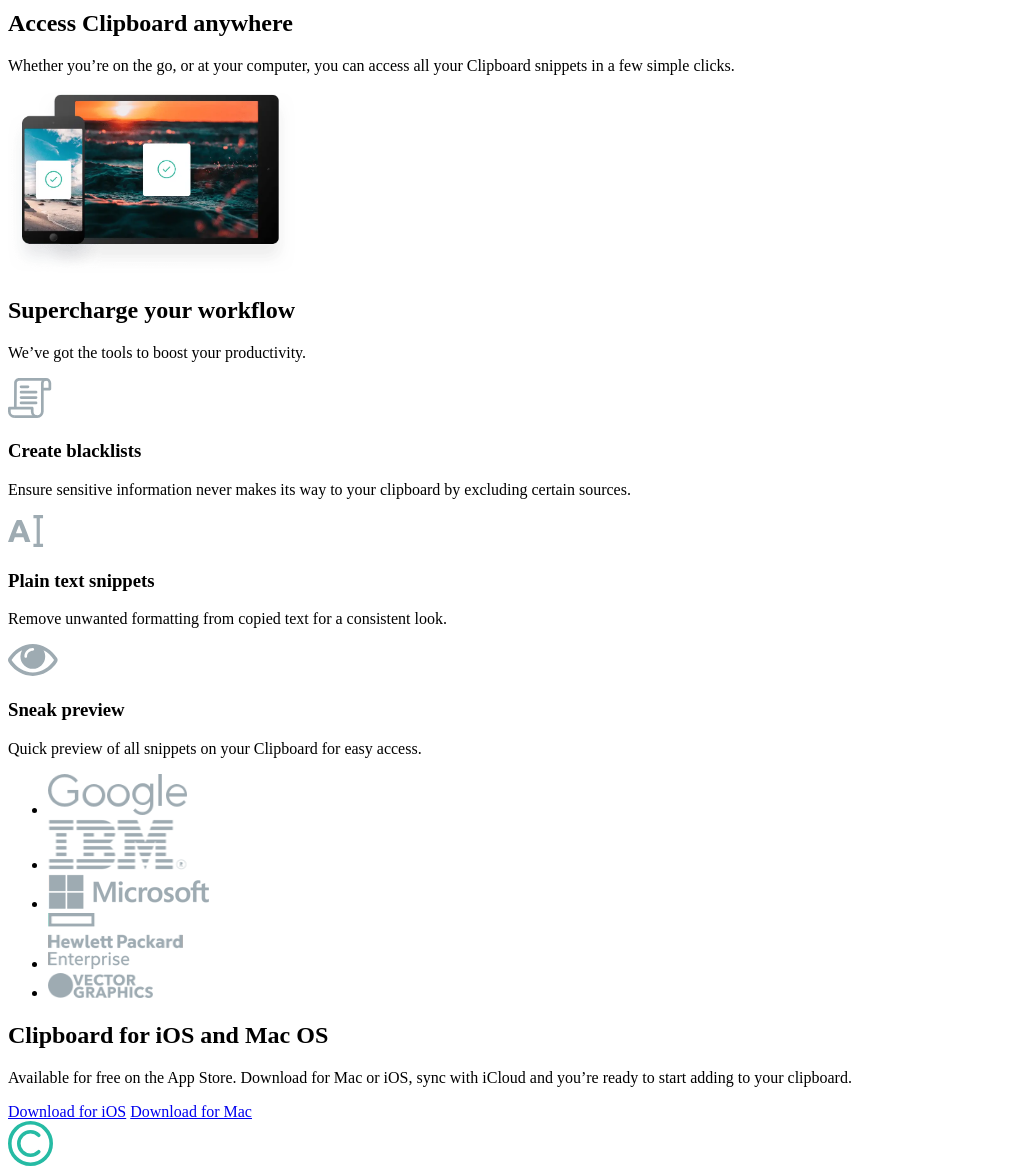
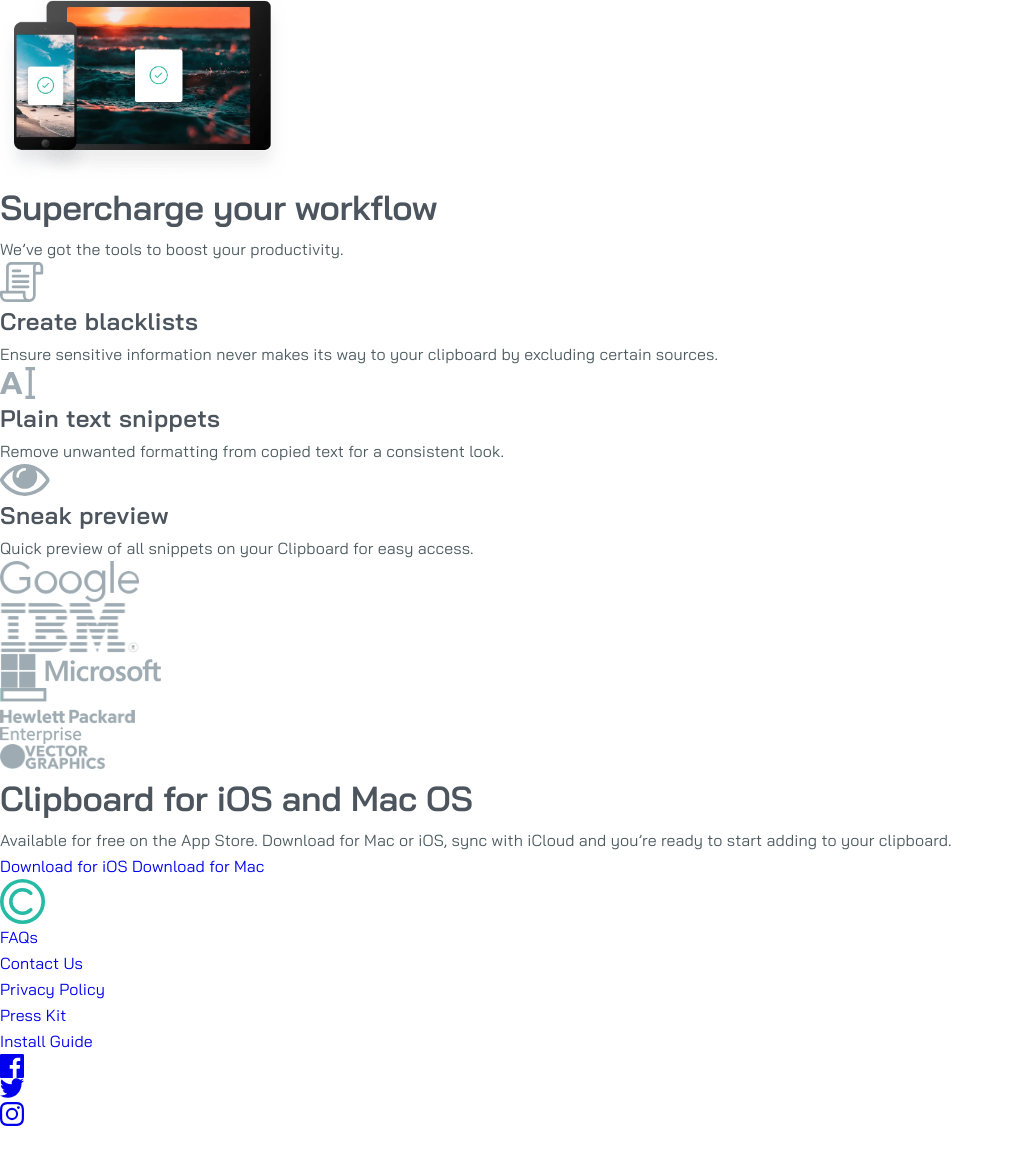
Before and after one commit to DocForLoop/clipboard-landing-page, a website built with Vite: page index.html in a window 1280 px wide. Shown: the part 859-2031 px from the top of the page, without its empty margins (0-1014 px from the left). After the commit the page ends 1992 px from the top, so only its background shows below. Built offline with nearby package versions, Linux system fonts and the light colour scheme.

Commit message:
Add basic CSS style

```diff
--- a/src/scss/global/_base.scss
+++ b/src/scss/global/_base.scss
@@ -0,0 +1,63 @@
+html {
+    font-size: 100%;
+}
+
+*, *::before, *::after {
+    box-sizing: border-box;
+}
+
+* {
+    margin: 0;
+    padding: 0;
+}
+
+body {
+    font-family: var(--ff-primary);
+    font-size: var(--fs-body-text-2);
+    font-weight: var(--fw-1);
+    line-height: var(--lh-secondary);
+    letter-spacing: var(--ls-body-1);
+    color: var(--clr-text-secondary);
+}
+
+h1, h2, h3 {
+    color: var(--clr-text-primary);
+    font-weight: var(--fw-2);
+}
+
+h1 {
+    font-size: var(--fs-h1);
+    line-height: var(--lh-primary);
+    letter-spacing: var(--ls-h1);
+}
+
+h2 {
+    font-size: var(--fs-h2);
+    letter-spacing: var(--ls-h2);
+}
+
+h3 {
+    font-size: var(--fs-h3);
+    letter-spacing: var(--ls-h3);
+}
+
+p, li, figcaption {
+    text-wrap: pretty;
+}
+
+img, picture, video, canvas, svg {
+    display: block;
+    max-inline-size: 100%;
+}
+
+p, h1, h2, h3, h4, h5, h6 {
+    overflow-wrap: break-word;
+}
+
+h1, h2, h3, h4, h5, h6 {
+    text-wrap: balance;
+}
+
+a, a:visited, a:active {
+    text-decoration: none;
+}
--- a/src/scss/global/_colors.scss
+++ b/src/scss/global/_colors.scss
@@ -0,0 +1,7 @@
+:root {
+    --clr-primary: hsl(170, 65%, 31%);
+    --clr-secondary: hsl(233, 100%, 65%);
+    --clr-text-primary: hsl(210, 10%, 33%);
+    --clr-text-secondary: hsl(196, 11%, 34%);
+    --clr-text-light: hsl(0, 0, 100%);
+}
--- a/src/scss/global/_mixins.scss
+++ b/src/scss/global/_mixins.scss
@@ -1 +1,13 @@
 @use './functions' as *;
+
+@mixin button($bg-color, $pad-inline) {
+    color: var(--clr-text-light);
+    font-size: var(--fs-button);
+    font-weight: var(--fw-2);
+    line-height: var(--lh-secondary);
+    letter-spacing: var(--ls-button);
+    border-radius: rem(28);
+    background-color: $bg-color;
+    padding-block: 13px;
+    padding-inline: $pad-inline;
+}
--- a/src/scss/global/_typography.scss
+++ b/src/scss/global/_typography.scss
@@ -1 +1,41 @@
 @use './functions' as *;
+
+@font-face {
+    font-display: swap;
+    font-family: 'Bai Jamjuree';
+    font-style: normal;
+    font-weight: 400;
+    src: url('../assets/fonts/bai-jamjuree-v11-latin-regular.woff2') format('woff2');
+}
+
+@font-face {
+    font-display: swap;
+    font-family: 'Bai Jamjuree';
+    font-style: normal;
+    font-weight: 600;
+    src: url('../assets/fonts/bai-jamjuree-v11-latin-600.woff2') format('woff2');
+}
+
+:root {
+    --ff-primary:'Bai Jamjuree', 'Arial', 'Helvetica', sans-serif;
+    --fs-h1: #{fluid(32, 46, 375, 1440, rem)};
+    --fs-header-desc: #{fluid(16, 20, 375, 1440, rem)};
+    --fs-button: #{rem(18)};
+    --fs-h2: #{fluid(28, 36, 375, 1440, rem)};
+    --fs-body-text-1: #{fluid(16, 18, 375, 1440, rem)};
+    --fs-h3: #{rem(24)};
+    --fs-body-text-2: #{rem(16)};
+    --fs-footer: #{rem(18)};
+    --fw-1: 400;
+    --fw-2: 600;
+    --lh-primary: #{fluid(26, 30, 375, 1440, rem)};
+    --lh-secondary: calc(26/16);
+    --ls-h1: #{rem(-0.52)};
+    --ls-header-desc: #{fluid(0.12, 0.15, 375, 1440, rem)};
+    --ls-button: #{rem(0.5)};
+    --ls-h2: #{rem(-0.46)};
+    --ls-h3: #{rem(0.39)};
+    --ls-body-1: #{rem(0.12)};
+    --ls-body-2: #{fluid(0.12, 0.14, 375, 1440, rem)};
+    --ls-body-3: #{rem(0.14)};
+}
```
Also changed, not shown: src/assets/fonts/bai-jamjuree-v11-latin-600.woff2 (added), src/assets/fonts/bai-jamjuree-v11-latin-regular.woff2 (added).
